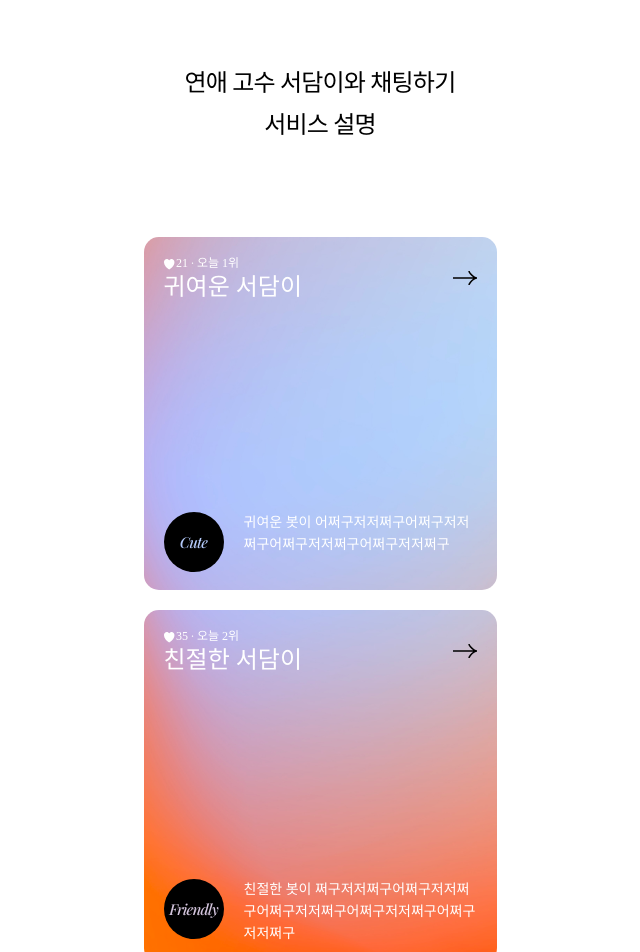
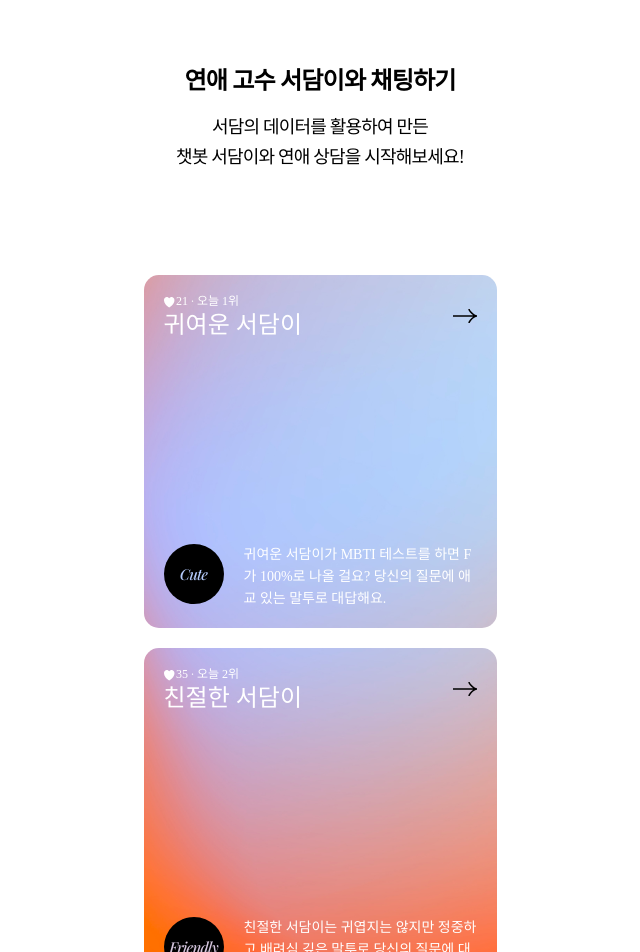
Before and after one commit to LIKELION-SOGANG/LIKELION-X-INSIGHT, a React (Create React App) app: page / in a window 1280 px wide. Shown: the top 952 px of the page, without its empty margins (320-960 px from the left). Built offline with nearby package versions, Linux system fonts and the light colour scheme; a web font is replaced by a local one.

Commit message:
Feat: 챗봇 설명 추가

```diff
--- a/src/components/BotCard.js
+++ b/src/components/BotCard.js
@@ -12,7 +12,7 @@ const bots = [
     alt: 'Cute',
     name: '귀여운',
     rank: '1',
-    text: '귀여운 봇이 어쩌구저저쩌구어쩌구저저쩌구어쩌구저저쩌구어쩌구저저쩌구',
+    text: '귀여운 서담이가 MBTI 테스트를 하면 F가 100%로 나올 걸요? 당신의 질문에 애교 있는 말투로 대답해요.',
   },
   {
     src: Friendly,
@@ -20,7 +20,7 @@ const bots = [
     alt: 'Friendly',
     name: '친절한',
     rank: '2',
-    text: '친절한 봇이 쩌구저저쩌구어쩌구저저쩌구어쩌구저저쩌구어쩌구저저쩌구어쩌구저저쩌구',
+    text: '친절한 서담이는 귀엽지는 않지만 정중하고 배려심 깊은 말투로 당신의 질문에 대답을 할 거에요. ',
   },
   {
     src: Rude,
@@ -28,7 +28,7 @@ const bots = [
     alt: 'Rude',
     name: '무례한',
     rank: '3',
-    text: '무례한 봇이 구어쩌구저저쩌구어쩌구저저쩌구어쩌구저저쩌구어쩌구저저쩌구어쩌구저저쩌구',
+    text: '너 혹시 T야..? 무례한 서담이는 직설적인 말투를 사용하여 당신의 질문에 간결한 답변을 제공해요. ',
   },
 ];
 const BotCard = () => {
@@ -89,7 +89,7 @@ const BotCard = () => {
                   {bot.alt}
                 </div>
               </div>
-              <div className="w-auto min-h-[60px] ml-[20px] mr-[20px]  text-white text-[14px] leading-[22px]">
+              <div className="w-auto min-h-[60px] ml-[20px] mr-[20px]  text-white text-[14px] leading-[22px] whitespace-pre-line">
                 {bot.text}
               </div>
             </div>
--- a/src/pages/Home.jsx
+++ b/src/pages/Home.jsx
@@ -5,9 +5,10 @@ import Footer from '../components/Footer';
 function Home() {
   const data = {
     title: '연애 고수 서담이와 채팅하기',
-    explain: '서비스 설명',
+    explain:
+      '서담의 데이터를 활용하여 만든 \n 챗봇 서담이와 연애 상담을 시작해보세요!',
     alpha:
-      '서비스 부가설명 어쩌구 저쩌구 반복 어쩌구 저쩌구 반복어쩌구 저쩌구 반복어쩌구 저쩌구 반복',
+      "경영 데이터 학회 '인사이트'와 IT 창업 동아리 '멋쟁이 사자처럼'이 협업해서  만든 프로젝트입니다.",
   };
   return (
     <>
@@ -26,8 +27,27 @@ function Home() {
           letterSpacing: '-0.8px',
         }}
       >
-        <div className="mb-[20px]">{data.title}</div>
-        <div className="">{data.explain}</div>
+        <div
+          style={{
+            fontWeight: '700',
+            fontSize: '24px',
+            fontFamily: 'Noto-sans',
+            letterSpacing: '-0.8px',
+          }}
+        >
+          {data.title}
+        </div>
+        <div
+          style={{
+            fontFamily: 'Noto-sans',
+            lineHeight: '30px',
+            marginTop: '20px',
+            fontSize: '18px',
+            whiteSpace: 'pre-line',
+          }}
+        >
+          {data.explain}
+        </div>
       </div>
       <BotCard />
       <div
```
